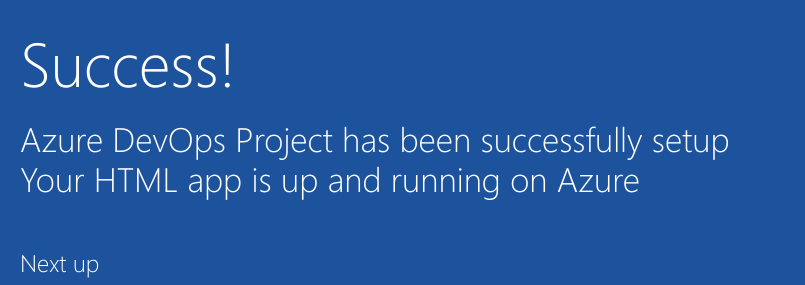
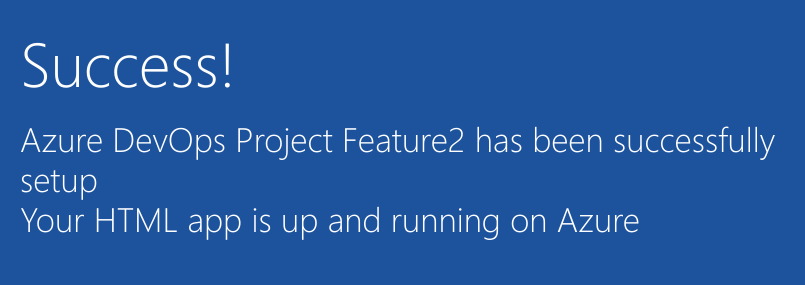
Before and after one commit to EdurekaOrg1/HooliCo, a plain HTML site: page index.html in a window 1280 px wide. Shown: the part 352-637 px from the top of the page, 205-1010 px from the left. Drawn offline with Linux system fonts and the light colour scheme.

Commit message:
commit from Feature2 branch

```diff
--- a/index.html
+++ b/index.html
@@ -19,7 +19,7 @@
         </div>
             <div class="content-body">
                 <div class="success-text">Success!</div>
-                <div class="description line-1"> Azure DevOps Project has been successfully setup</div>
+                <div class="description line-1"> Azure DevOps Project Feature2 has been successfully setup</div>
                 <div class="description line-2"> Your HTML app is up and running on Azure</div>
                 <div class="next-steps-container">
                     <div class="next-steps-header">Next up</div>
```
